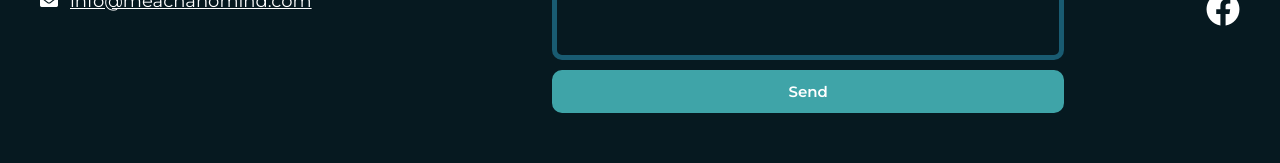
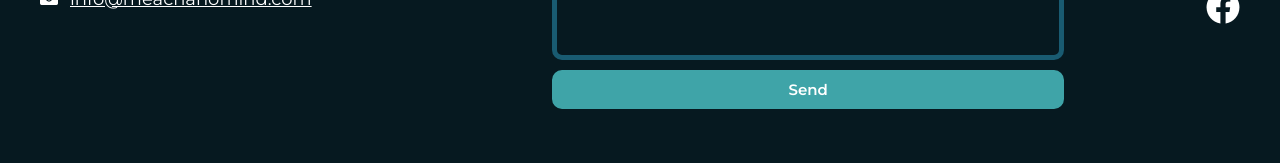
Before and after one commit to T3m3tsk1/React-Projekti, a React (Vite) app: page /products in a window 1280 px wide. Shown: the part 1122-1285 px from the top of the page. Built offline with nearby package versions, Linux system fonts and the light colour scheme; a web font is replaced by a local one.

Commit message:
change button padding

```diff
--- a/src/Components/ContactForm.css
+++ b/src/Components/ContactForm.css
@@ -53,7 +53,7 @@ input:focus, textarea:focus {
 .submit-button {
   display: block;
   border-radius: 10px;
-  padding: 10px 30px;
+  padding: 8px 30px;
   width: 100%;
   background-color: #3fa4a8;
   color: white;
```
